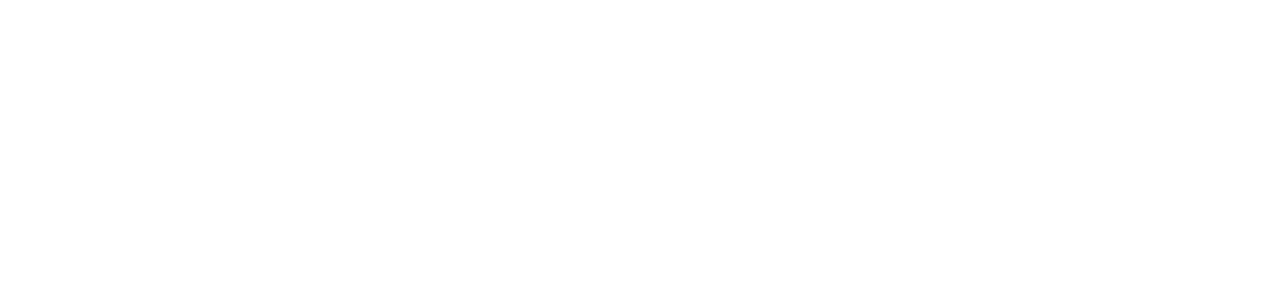
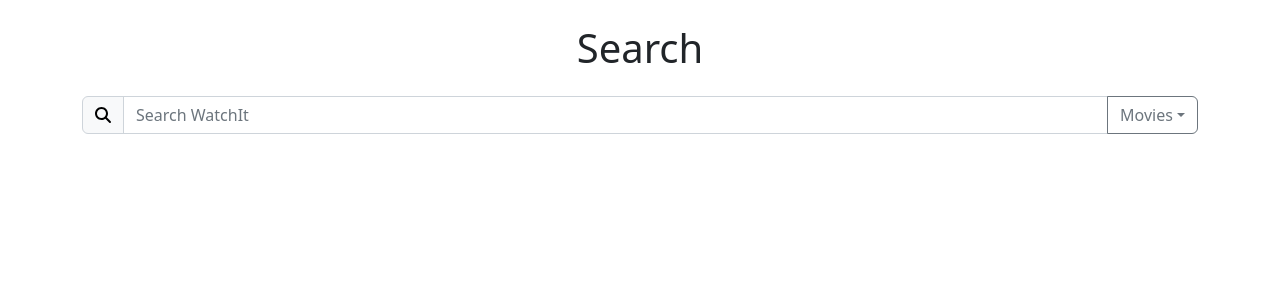
Before and after one commit to lisciandro-a/webdev-finalproject-team26, a React (Create React App) app: page /search in a window 1280 px wide. Before the commit this address had no page. Shown: the top 300 px of the page. Built offline with nearby package versions, Linux system fonts and the light colour scheme.

Commit message:
Start search page
- Added search page link to app
- Search page has a search bar
- Search bar has drop down to choose which Simkl endpoint to query (movies, tv shows, anime)

```diff
--- a/src/App.js
+++ b/src/App.js
@@ -1,10 +1,11 @@
-import logo from './logo.svg';
+// import logo from './logo.svg';
 import './App.css';
 import { BrowserRouter } from "react-router-dom";
 import { Routes, Route } from "react-router";
 import Home from './home';
 import Login from './login';
 import Register from './login/register';
+import Search from './search';
 
 function App() {
   return (
@@ -29,6 +30,7 @@ function App() {
             <Route path="/" element={<Home />} />
             <Route path="/login" element={<Login />} />
             <Route path="/register" element={<Register />} />
+            <Route path="/search" element={<Search />} />
           </Routes>
         </div>
       </BrowserRouter>
--- a/src/home/index.js
+++ b/src/home/index.js
@@ -1,11 +1,20 @@
 import React from "react";
+import { Link } from "react-router-dom";
+import { FontAwesomeIcon } from "@fortawesome/react-fontawesome";
+import { faMagnifyingGlass } from "@fortawesome/free-solid-svg-icons";
 
 function Home() {
-    return (
-        <div>
-            Home page
-        </div>
-    );
+  return (
+    <div>
+      <div className="text-end">
+        <Link to="/search">
+          Search &nbsp;
+          <FontAwesomeIcon icon={faMagnifyingGlass} />
+        </Link>
+      </div>
+      <div>Home page</div>
+    </div>
+  );
 }
 
 export default Home;
--- /dev/null
+++ b/src/search/index.css
@@ -0,0 +1,4 @@
+.dropdown {
+    background-color: black;
+    color: yellow;
+}
--- /dev/null
+++ b/src/search/index.js
@@ -0,0 +1,43 @@
+import React, { useState } from "react";
+import "./index.css";
+import { InputGroup, Form, DropdownButton, Dropdown } from "react-bootstrap";
+import { FontAwesomeIcon } from "@fortawesome/react-fontawesome";
+import { faMagnifyingGlass } from "@fortawesome/free-solid-svg-icons";
+
+function Search() {
+    const movieTitle = "Movies";
+    const tvTitle = "TV Shows";
+    const animeTitle = "Anime";
+    const [dropdownTitle, setDropdownTitle] = useState(movieTitle);
+
+  return (
+    <div>
+      <h1 className="my-4">Search</h1>
+
+      <InputGroup className="mb-3">
+        <InputGroup.Text id="basic-addon1" className="text-bg-light">
+            <label for="search">
+                <FontAwesomeIcon icon={faMagnifyingGlass} />
+            </label>
+
+        </InputGroup.Text>
+
+        <Form.Control id="search" placeholder="Search WatchIt" />
+
+        <DropdownButton
+          variant="outline-secondary"
+          title={dropdownTitle}
+          id="input-group-dropdown-2"
+          align="end"
+          className=".dropdown"
+        >
+          <Dropdown.Item onClick={() => setDropdownTitle(movieTitle)}>{movieTitle}</Dropdown.Item>
+          <Dropdown.Item onClick={() => setDropdownTitle(tvTitle)}>{tvTitle}</Dropdown.Item>
+          <Dropdown.Item onClick={() => setDropdownTitle(animeTitle)}>{animeTitle}</Dropdown.Item>
+        </DropdownButton>
+      </InputGroup>
+    </div>
+  );
+}
+
+export default Search;
```
Also changed, not shown: 1 other file (tests, documents, lock files or other folders).
